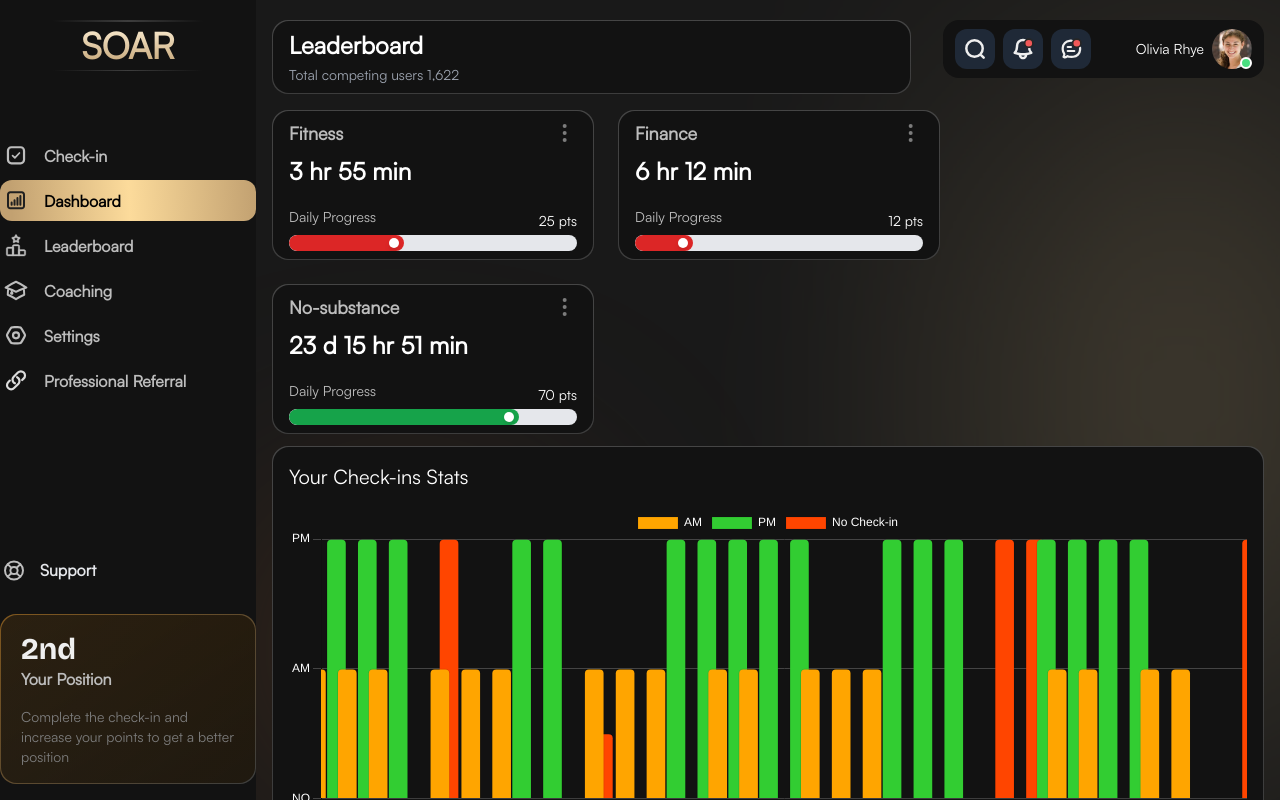
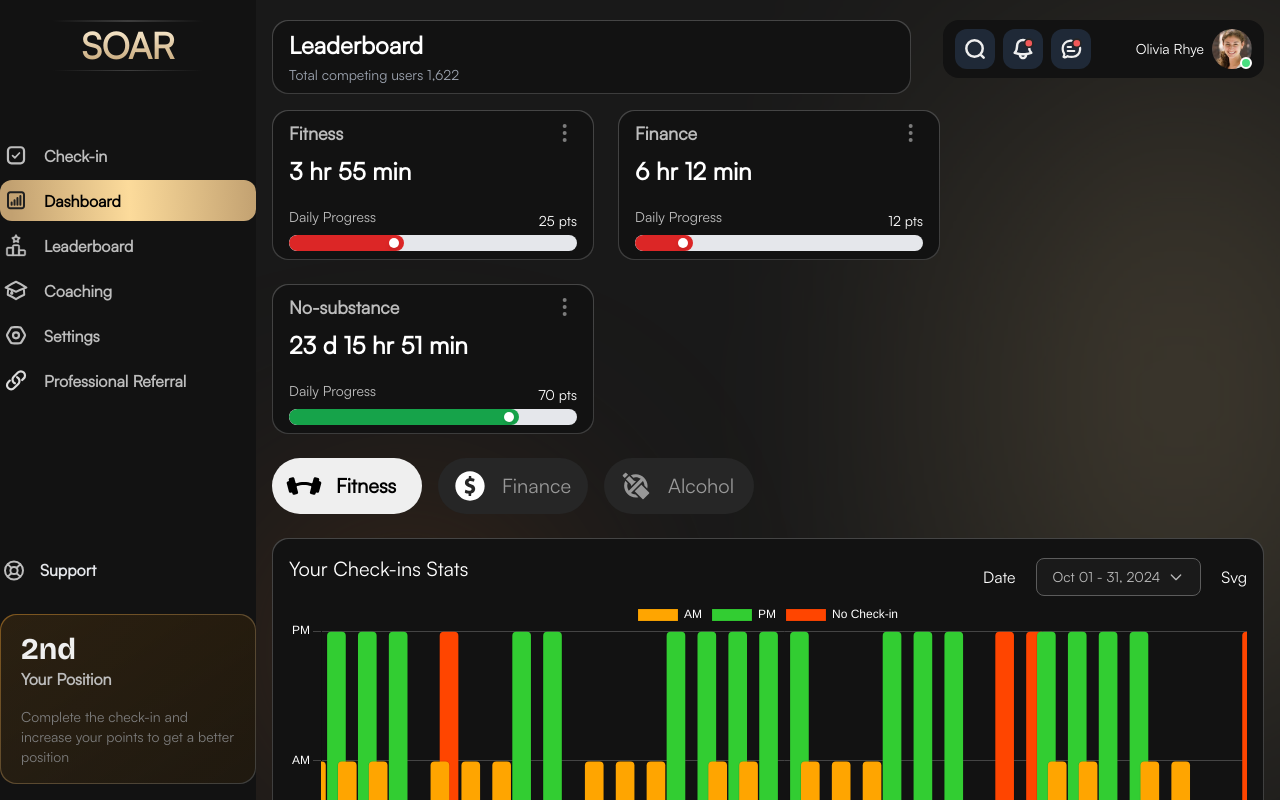
Before and after one commit to sda34495/soar-web-app-front, a Next.js app: page /dashboard in a window 1280 px wide. Built offline with nearby package versions, Linux system fonts and the light colour scheme; a web font is replaced by a local one.

Commit message:
dashboard

```diff
--- a/src/app/(dashboard)/setting/components/GeneralProfile.tsx
+++ b/src/app/(dashboard)/setting/components/GeneralProfile.tsx
@@ -132,7 +132,7 @@ const GeneralProfile = () => {
               onChange={handleChange} // Handle change
               placeholder="Username"
               id="username"
-              className="peer p-5 text-xl mt-1 block w-full bg-transparent opacity-90 border-[#7c7c7c] rounded-lg placeholder-[#7c7c7c] focus:outline-none border"
+              className="peer p-5 text-xl mt-1 block w-full bg-transparent opacity-90 border-[#7c7c7c] rounded-xl placeholder-[#7c7c7c] focus:outline-none border"
             />
           </div>
 
@@ -149,7 +149,7 @@ const GeneralProfile = () => {
                 onChange={handleChange} // Handle change
                 placeholder="First name"
                 id="firstname"
-                className="peer p-5 text-xl mt-1 block w-full bg-transparent opacity-90 border-[#7c7c7c] rounded-lg placeholder-[#7c7c7c] focus:outline-none border"
+                className="peer p-5 text-xl mt-1 block w-full bg-transparent opacity-90 border-[#7c7c7c] rounded-xl placeholder-[#7c7c7c] focus:outline-none border"
               />
             </div>
             <div className="w-full">
@@ -163,7 +163,7 @@ const GeneralProfile = () => {
                 onChange={handleChange} // Handle change
                 placeholder="Last name"
                 id="lastname"
-                className="peer p-5 text-xl mt-1 block w-full bg-transparent opacity-90 border-[#7c7c7c] rounded-lg placeholder-[#7c7c7c] focus:outline-none border"
+                className="peer p-5 text-xl mt-1 block w-full bg-transparent opacity-90 border-[#7c7c7c] rounded-xl placeholder-[#7c7c7c] focus:outline-none border"
               />
             </div>
           </div>
@@ -180,7 +180,7 @@ const GeneralProfile = () => {
               onChange={handleChange} // Handle change
               placeholder="Email Address"
               id="email"
-              className="peer p-5 text-xl mt-1 block w-full bg-transparent opacity-90 border-[#7c7c7c] rounded-lg placeholder-[#7c7c7c] focus:outline-none border"
+              className="peer p-5 text-xl mt-1 block w-full bg-transparent opacity-90 border-[#7c7c7c] rounded-xl placeholder-[#7c7c7c] focus:outline-none border"
             />
           </div>
 
--- a/src/app/(dashboard)/setting/page.tsx
+++ b/src/app/(dashboard)/setting/page.tsx
@@ -12,21 +12,21 @@ const SettingPage = () => {
         <button
 
           onClick={() => setActiveTab("general")}
-          className={`w-[160px] text-[#989898] bg-[#202020] hover:bg-[#EFEFEF] hover:text-[#202020] text-[18px]  font-normal rounded-full p-3 mt-8 ${activeTab === "general" ? "bg-[#EFEFEF] text-[#202020]" : ""}`}
+          className={`w-[160px] text-[#989898] bg-[#262626] hover:bg-[#EFEFEF] hover:text-[#202020] text-[18px] rounded-full p-3 mt-8 ${activeTab === "general" ? "bg-[#EFEFEF] font-bold text-black" : ""} `}
         >
           General profile
         </button>
         <button
 
           onClick={() => setActiveTab("notification")}
-          className={`w-[160px] text-[#989898] bg-[#202020] hover:bg-[#EFEFEF] hover:text-[#202020] text-[18px]  font-normal rounded-full p-3 mt-8 ${activeTab === "notification" ? "bg-[#EFEFEF] text-[#202020]" : ""}`}
+          className={`w-[160px]  text-[#989898] bg-[#262626] hover:bg-[#EFEFEF] hover:text-[#202020] text-[18px]   rounded-full p-3 mt-8 ${activeTab === "notification" ? "bg-[#EFEFEF] font-bold text-black" : ""} `}
         >
           Notification
         </button>
         <button
 
           onClick={() => setActiveTab("password")}
-          className={`w-[180px] text-[#989898] bg-[#202020] hover:bg-[#EFEFEF] hover:text-[#202020] text-[18px]  font-normal rounded-full p-3 mt-8 ${activeTab === "password" ? "bg-[#EFEFEF] text-[#202020]" : ""}`}
+          className={`w-[180px] text-[#989898] bg-[#262626] hover:bg-[#EFEFEF] hover:text-[#202020] text-[18px] rounded-full p-3 mt-8 ${activeTab === "password" ? "bg-[#EFEFEF] font-bold text-black" : ""} `}
         >
           Password security
         </button>
--- a/src/components/UI/BarChart.tsx
+++ b/src/components/UI/BarChart.tsx
@@ -2,6 +2,8 @@
 import React from 'react';
 import { Chart as ChartJS, BarElement, Tooltip, Legend, CategoryScale, LinearScale } from 'chart.js';
 import { Bar } from 'react-chartjs-2';
+import GraphTabs from '@/app/(dashboard)/components/GraphTabs';
+import DropDownChat from '../UI/DropDownChat';
 
 // Register Chart.js components
 ChartJS.register(BarElement, Tooltip, Legend, CategoryScale, LinearScale);
@@ -119,14 +121,24 @@ export default function CustomYAxisBarChart() {
 
   return (
 
+<>
+<GraphTabs/>
 
     <div className="bg-gradient-to-b overflow-hidden from-[#454545] to-[#3c3c3c] p-[1px] rounded-2xl">
     <div className="bg-[#121212] p-4 rounded-2xl">
+      <div  className='flex flex-row justify-between'>
       <h2 className="text-white text-xl mb-4">Your Check-ins Stats</h2>
+       <div className='flex flex-row gap-5 items-center'>
+        <p>Date</p>
+        <DropDownChat/>
+        <p>Svg</p>
+       </div>
+      </div>
       <div style={{ width: '100%', height: '320px' }}>
         <Bar data={data} options={options} />
       </div>
       </div>
     </div>
+</>
   );
 }
--- a/src/components/UI/DashboardCard.tsx
+++ b/src/components/UI/DashboardCard.tsx
@@ -11,8 +11,7 @@ const DashboardCard = ({
 }: any) => {
 
 
-  {/*  <div className="bg-gradient-to-b overflow-hidden from-[#454545] to-[#3c3c3c] p-[1px] rounded-2xl">
- <div className="flex flex-col bg-[#121212] py-2 rounded-2xl px-4 h-full"> */}
+
   return (
     <div className="bg-gradient-to-b overflow-hidden from-[#454545] to-[#3c3c3c] p-[1px] rounded-2xl">
     <div className="bg-[#121212] py-2 rounded-2xl px-4 text-white p-4 w-80">
--- /dev/null
+++ b/src/components/UI/DropDownChat.tsx
@@ -0,0 +1,50 @@
+import { useState } from "react";
+
+const DateDropdown: React.FC = () => {
+  const [isOpen, setIsOpen] = useState(false);
+
+  return (
+    <div className="relative inline-block text-sm font-medium">
+      <button
+        onClick={() => setIsOpen(!isOpen)}
+        className="flex items-center px-4 py-2 bg opacity-70 border-[#7c7c7c] bg-[#1e1e1e] rounded-lg text-white border focus:outline-none "
+      >
+        <span>Oct 01 - 31, 2024</span>
+        <svg
+          xmlns="http://www.w3.org/2000/svg"
+          className={`w-4 h-4 ml-2 transition-transform ${
+            isOpen ? "rotate-180" : ""
+          }`}
+          fill="none"
+          viewBox="0 0 24 24"
+          stroke="currentColor"
+          strokeWidth={2}
+        >
+          <path
+            strokeLinecap="round"
+            strokeLinejoin="round"
+            d="M19 9l-7 7-7-7"
+          />
+        </svg>
+      </button>
+
+      {isOpen && (
+        <div className="absolute right-0 mt-2 w-48 bg-[#1e1e1e] text-white border border-gray-300 rounded-lg shadow-lg">
+          <ul>
+            <li className="px-4 py-2 hover:bg-gray-100 cursor-pointer">
+              Sep 01 - 30, 2024
+            </li>
+            <li className="px-4 py-2 hover:bg-gray-100 cursor-pointer">
+              Oct 01 - 31, 2024
+            </li>
+            <li className="px-4 py-2 hover:bg-gray-100 cursor-pointer">
+              Nov 01 - 30, 2024
+            </li>
+          </ul>
+        </div>
+      )}
+    </div>
+  );
+};
+
+export default DateDropdown;
--- a/src/components/UI/LeaderboardCard.tsx
+++ b/src/components/UI/LeaderboardCard.tsx
@@ -13,9 +13,9 @@ const LeaderboardCard = ({
 
 
   return (
-    <div  className={`rounded-2xl overflow-hidden p-[1px] bg-gradient-to-br from-[#438ff2eb] to-[#08274c] text-white min-w-[300px]`}>
+    <div  className={`rounded-2xl overflow-hidden p-[1px] ${color.card1} text-white min-w-[300px]`}>
     <div  className={` bg-black/80 rounded-2xl `}>
-    <div  className={` h-full py-4 rounded-2xl  px-5 bg-[#1e2d3f7c] `}>
+    <div  className={` h-full py-4 rounded-2xl  px-5 ${color.card2} `}>
       <div className="flex items-center justify-between">
         {/* Position */}
         <h1 className="text-3xl text-center font-bold flex items-baseline justify-center">
```
